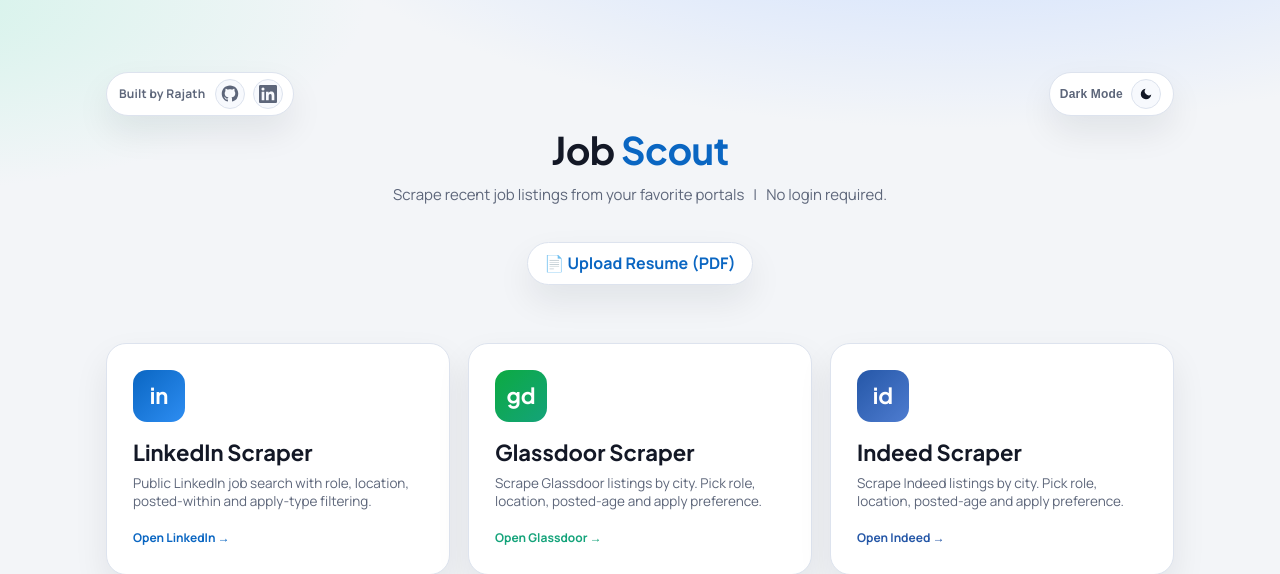
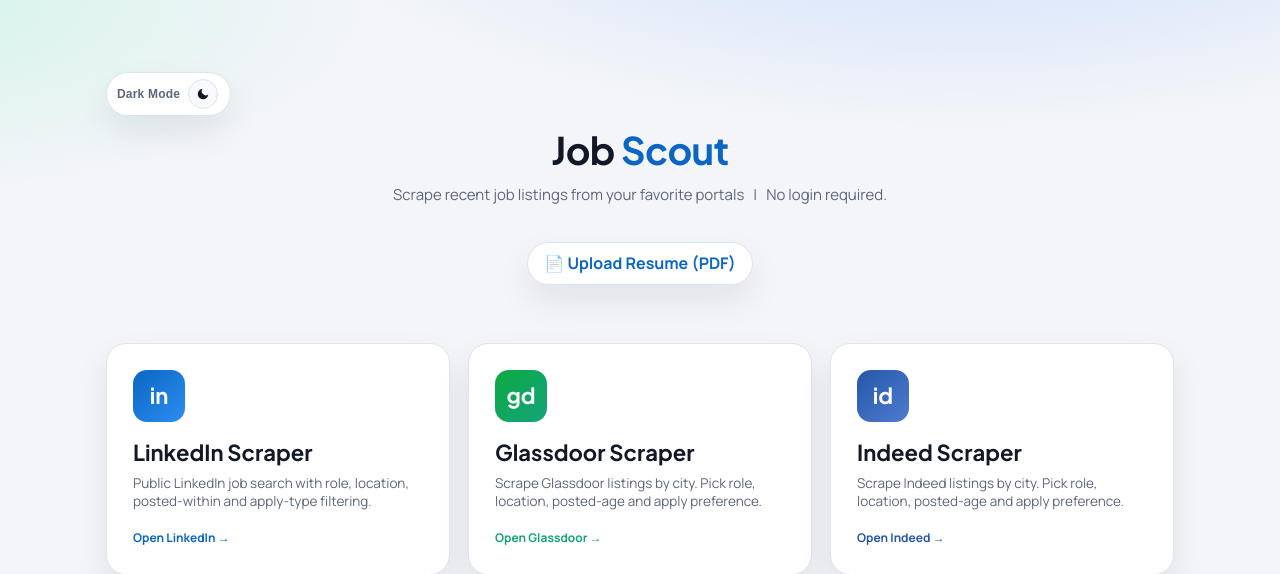
Before and after one commit to shyamalwin3-stack/jobs, a Flask app: page / in a window 1280 px wide. Shown: the top 574 px of the page. Run offline with Flask 3, Linux system fonts and the light colour scheme; some libraries are stand-ins or nearby versions.

Commit message:
Remove developer credit from landing page
Removed developer credit section with links to GitHub and LinkedIn.

```diff
--- a/templates/landing.html
+++ b/templates/landing.html
@@ -13,27 +13,7 @@
 <body>
   <div class="landing">
     <div class="top-bar">
-      <div class="dev-credit">
-        <span class="dev-credit-label">Built by Rajath</span>
-        <a class="social-btn github"
-           href="https://github.com/rajath-0717"
-           target="_blank" rel="noopener noreferrer"
-           data-tip="See the developer on GitHub"
-           aria-label="See the developer on GitHub">
-          <svg viewBox="0 0 24 24" width="18" height="18" aria-hidden="true">
-            <path fill="currentColor" d="M12 .5C5.73.5.99 5.24.99 11.5c0 4.86 3.15 8.98 7.52 10.44.55.1.75-.24.75-.53 0-.26-.01-1.13-.02-2.05-3.06.66-3.71-1.3-3.71-1.3-.5-1.27-1.22-1.61-1.22-1.61-1-.68.08-.67.08-.67 1.1.08 1.68 1.13 1.68 1.13.98 1.68 2.57 1.2 3.2.92.1-.71.38-1.2.69-1.48-2.44-.28-5.01-1.22-5.01-5.43 0-1.2.43-2.18 1.13-2.95-.11-.28-.49-1.4.11-2.92 0 0 .92-.3 3.02 1.13.88-.25 1.83-.37 2.77-.37.94 0 1.89.12 2.77.37 2.1-1.43 3.02-1.13 3.02-1.13.6 1.52.22 2.64.11 2.92.7.77 1.13 1.75 1.13 2.95 0 4.22-2.58 5.14-5.03 5.42.39.34.74 1 .74 2.02 0 1.46-.01 2.64-.01 3 0 .29.2.64.76.53A11.01 11.01 0 0 0 23.01 11.5C23.01 5.24 18.27.5 12 .5z"/>
-          </svg>
-        </a>
-        <a class="social-btn linkedin"
-           href="https://www.linkedin.com/in/rajath-shettigar-742111295/"
-           target="_blank" rel="noopener noreferrer"
-           data-tip="See the developer on LinkedIn"
-           aria-label="See the developer on LinkedIn">
-          <svg viewBox="0 0 24 24" width="18" height="18" aria-hidden="true">
-            <path fill="currentColor" d="M20.45 20.45h-3.55v-5.57c0-1.33-.02-3.04-1.85-3.04-1.85 0-2.13 1.45-2.13 2.94v5.67H9.36V9h3.41v1.56h.05c.47-.9 1.64-1.85 3.37-1.85 3.6 0 4.26 2.37 4.26 5.45v6.29zM5.34 7.43a2.06 2.06 0 1 1 0-4.13 2.06 2.06 0 0 1 0 4.13zM7.12 20.45H3.56V9h3.56v11.45zM22.22 0H1.77C.79 0 0 .77 0 1.72v20.56C0 23.23.79 24 1.77 24h20.45c.98 0 1.78-.77 1.78-1.72V1.72C24 .77 23.2 0 22.22 0z"/>
-          </svg>
-        </a>
-      </div>
+
       <button class="theme-btn" id="themeBtn" type="button" onclick="toggleTheme()" aria-label="Toggle theme">
         <span class="theme-icon" id="themeIcon" aria-hidden="true">
           <svg viewBox="0 0 24 24" width="14" height="14">
```
